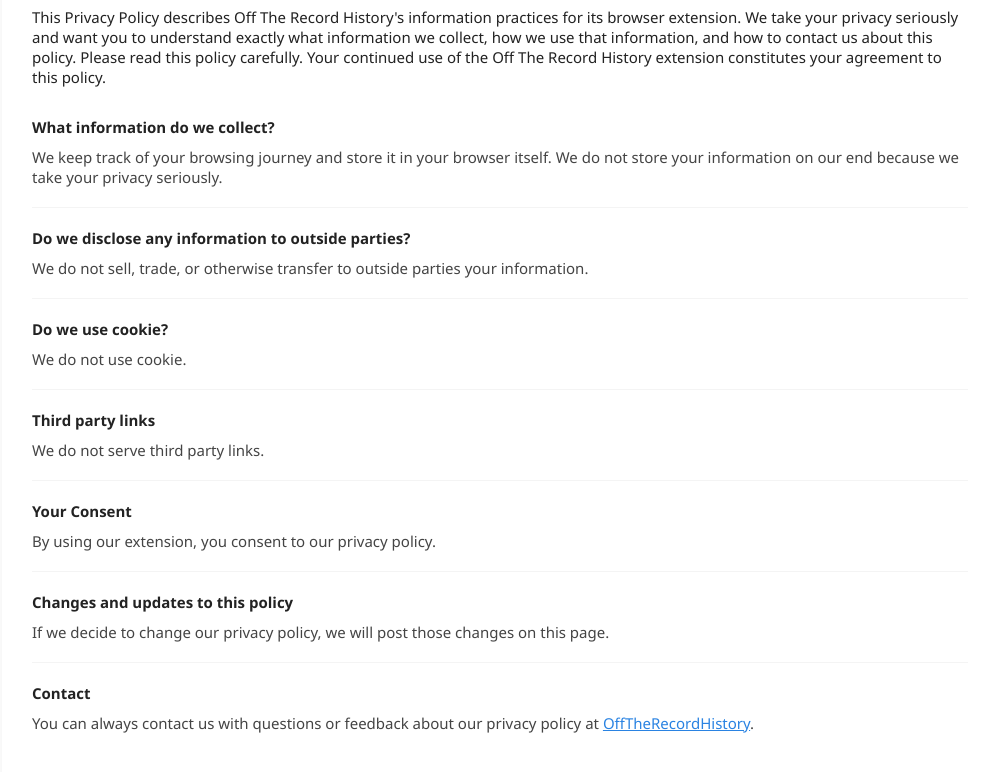
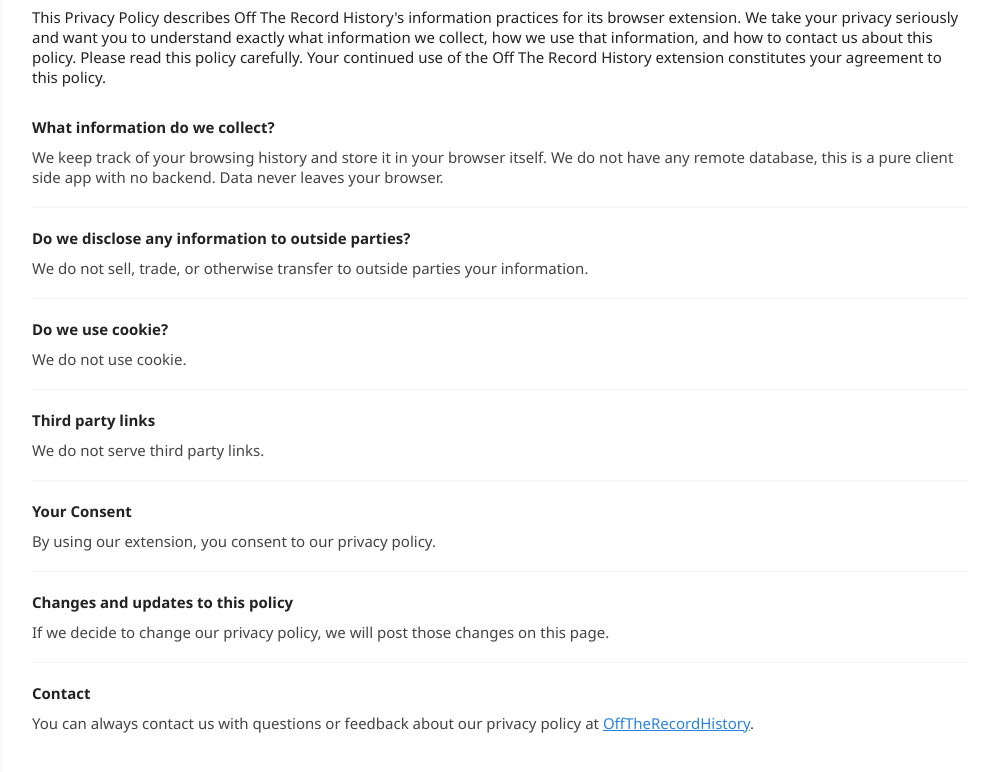
Before and after one commit to dutiyesh/off-the-record-history, a website: page src/privacy.html in a window 1280 px wide. Shown: the part 154-926 px from the top of the page, without its empty margins (140-1130 px from the left). Drawn offline with nearby package versions, Linux system fonts and the light colour scheme; files that its build step writes are made by us from their sources.

Commit message:
Update privacy policy

```diff
--- a/src/privacy.html
+++ b/src/privacy.html
@@ -25,7 +25,7 @@
 						<li class="privacy-policy-list__item">
 							<p class="privacy-policy-list-item__heading">What information do we collect?</p>
 							<div class="privacy-policy-list-item__description">
-								<p>We keep track of your browsing journey and store it in your browser itself. We do not store your information on our end because we take your privacy seriously.</p>
+								<p>We keep track of your browsing history and store it in your browser itself. We do not have any remote database, this is a pure client side app with no backend. Data never leaves your browser.</p>
 							</div>
 						</li>
 						<li class="privacy-policy-list__item">
```
